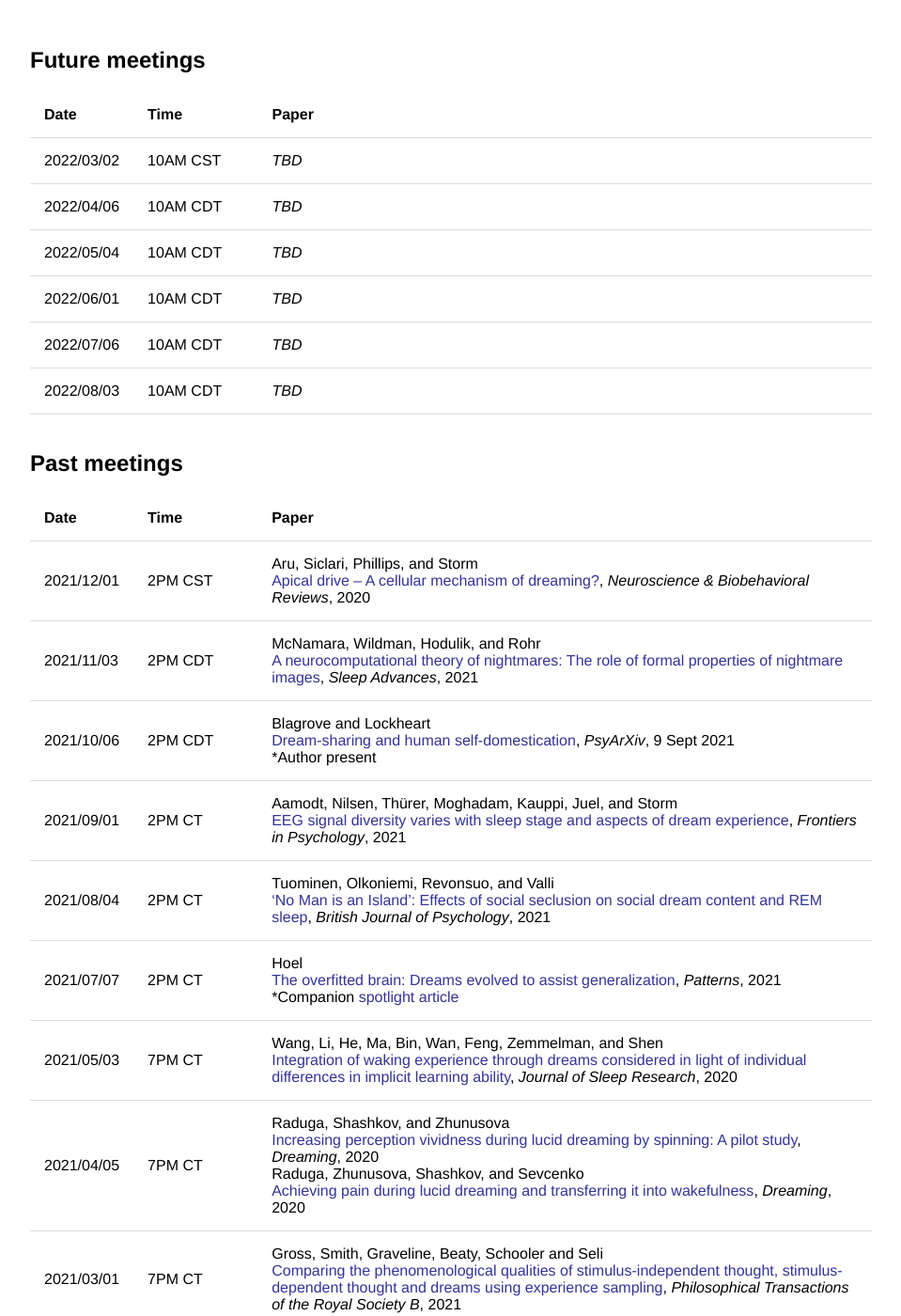
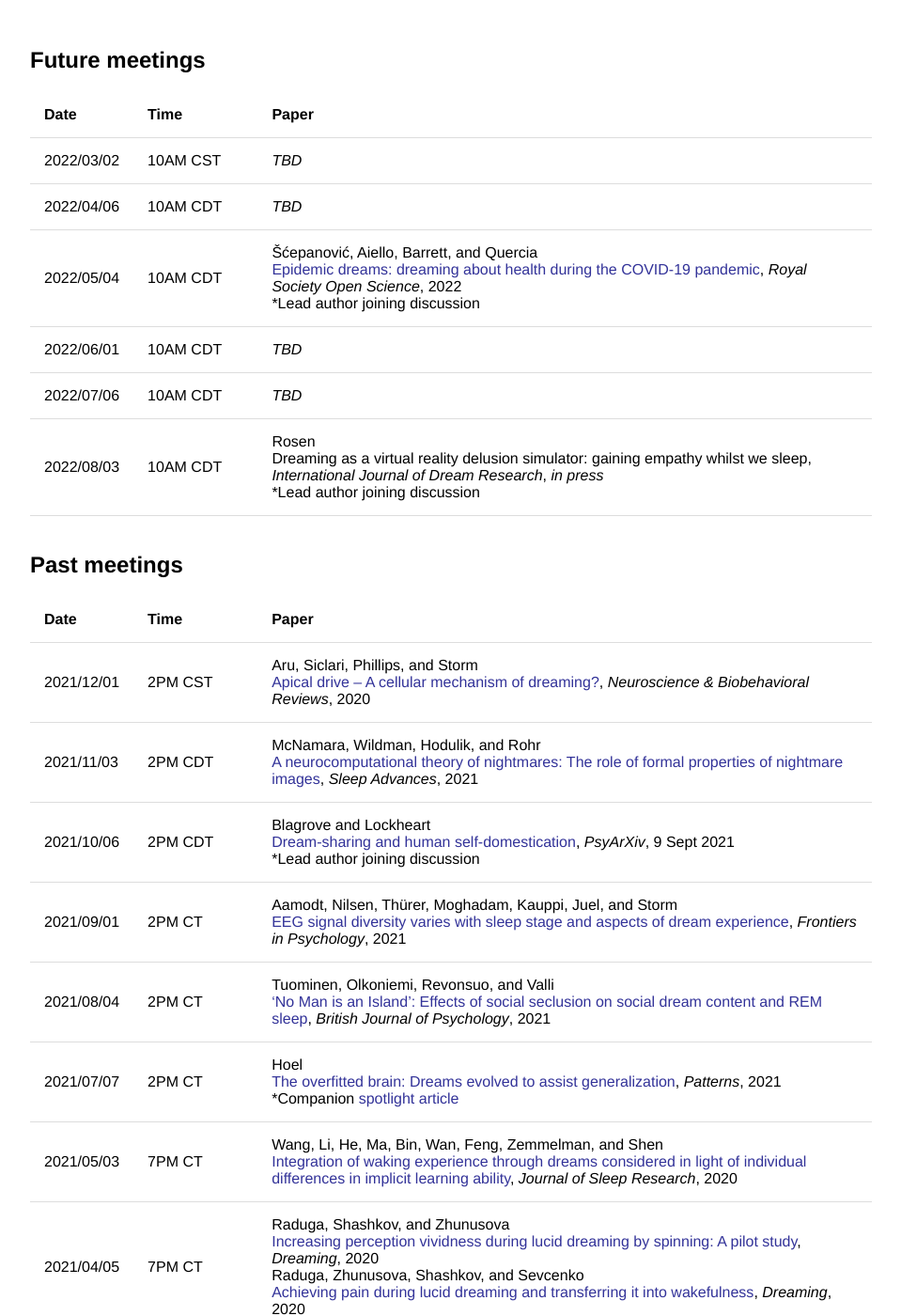
Before and after one commit to remrama/remrama.github.io, a Jekyll site: the page built from drrc/index.html, in a window 1280 px wide and 1400 px high, scrolled down 619 px. Shown: the whole window at 94% size, without its empty margins (160-1119 px from the left). Built offline with Jekyll 4.4.1, drawn with Linux system fonts in a browser that asks for light colours; some of the changed text lies outside the part shown.

Commit message:
Update index.html

```diff
--- a/drrc/index.html
+++ b/drrc/index.html
@@ -49,7 +49,7 @@ title: DRRC
         <tr>
             <td>2022/05/04</td>
             <td>10AM CDT</td>
-            <td><em>TBD</em></td>
+            <td>Šćepanović, Aiello, Barrett, and Quercia<br><a href="https://doi.org/10.1098/rsos.211080">Epidemic dreams: dreaming about health during the COVID-19 pandemic</a>, <i>Royal Society Open Science</i>, 2022<br>*Lead author joining discussion</td>
         </tr>
         <tr>
             <td>2022/06/01</td>
@@ -64,7 +64,7 @@ title: DRRC
         <tr>
             <td>2022/08/03</td>
             <td>10AM CDT</td>
-            <td><em>TBD</em></td>
+            <td>Rosen<br>Dreaming as a virtual reality delusion simulator: gaining empathy whilst we sleep, <i>International Journal of Dream Research</i>, <em>in press</em><br>*Lead author joining discussion</td>
         </tr>
     </table>
 
@@ -95,7 +95,7 @@ title: DRRC
         <tr>
             <td>2021/10/06</td>
             <td>2PM CDT</td>
-            <td>Blagrove and Lockheart<br><a href="https://doi.org/10.31234/osf.io/7ytn5">Dream-sharing and human self-domestication</a>, <i>PsyArXiv</i>, 9 Sept 2021<br>*Author present</td>
+            <td>Blagrove and Lockheart<br><a href="https://doi.org/10.31234/osf.io/7ytn5">Dream-sharing and human self-domestication</a>, <i>PsyArXiv</i>, 9 Sept 2021<br>*Lead author joining discussion</td>
         </tr>
         <tr>
             <td>2021/09/01</td>
@@ -202,9 +202,6 @@ title: DRRC
             <td>Blain, de la Chapelle, Cadin, Bidet-Caulet, and Ruby<br><a href="https://doi.org/10.1111/jsr.13557">Dream recall frequency is associated with attention rather than with working memory abilities</a>, <i>Journal of Sleep Research</i>, 2022</td>
         </tr>
         <tr>
-            <td>Šćepanović, Aiello, Barrett, and Quercia<br><a href="https://doi.org/10.1098/rsos.211080">Epidemic dreams: dreaming about health during the COVID-19 pandemic</a>, <i>Royal Society Open Science</i>, 2022</td>
-        </tr>
-        <tr>
             <td>Sikka, Tuominen, Nassar, Kirberg, Loukola, Revonsuo, Valli, Windt, Bekinschtein, and Noreika<br><a href="https://doi.org/10.31234/osf.io/bk4tn">COVID-19 on mind: Daily worry about the coronavirus is linked to negative affect experienced during mind-wandering but not during dreaming</a>, <i>PsyArxiv</i>, 2022</td>
         </tr>
         <tr>
```
